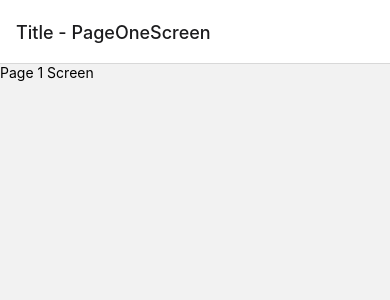
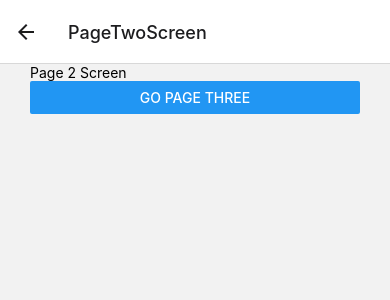
Before and after one commit to jorgearguellles/navegationApp, a React Native app: screen /PageTwoScreen in a window 390 px wide. Shown: the top 300 px of the page. Built offline with nearby package versions, Linux system fonts and the light colour scheme.

Commit message:
add/ buttons navogation between screens

```diff
--- a/src/navigation/StackNavigator.tsx
+++ b/src/navigation/StackNavigator.tsx
@@ -9,12 +9,9 @@ const Stack = createStackNavigator();
 export const StackNavigator = () => {
   return (
     <Stack.Navigator>
-      <Stack.Screen name="Title - PageOneScreen" component={PageOneScreen} />
-      <Stack.Screen name="Title - PageTwoScreen" component={PageTwoScreen} />
-      <Stack.Screen
-        name="Title - PageThreeScreen"
-        component={PageThreeScreen}
-      />
+      <Stack.Screen name="PageOneScreen" component={PageOneScreen} />
+      <Stack.Screen name="PageTwoScreen" component={PageTwoScreen} />
+      <Stack.Screen name="PageThreeScreen" component={PageThreeScreen} />
     </Stack.Navigator>
   );
 };
--- a/src/screens/PageOneScreen.tsx
+++ b/src/screens/PageOneScreen.tsx
@@ -1,10 +1,18 @@
+import {StackScreenProps} from '@react-navigation/stack';
 import React from 'react';
-import {Text, View} from 'react-native';
+import {Button, Text, View} from 'react-native';
+import {styles} from '../theme/appTheme';
 
-export const PageOneScreen = () => {
+interface Props extends StackScreenProps<any, any> {}
+
+export const PageOneScreen = ({navigation}: Props) => {
   return (
-    <View>
+    <View style={styles.globalMargin}>
       <Text>Page 1 Screen</Text>
+      <Button
+        title="Go Page Two"
+        onPress={() => navigation.navigate('PageTwoScreen')}
+      />
     </View>
   );
 };
--- a/src/screens/PageThreeScreen.tsx
+++ b/src/screens/PageThreeScreen.tsx
@@ -1,10 +1,16 @@
 import React from 'react';
-import {Text, View} from 'react-native';
+import {Button, Text, View} from 'react-native';
+import {styles} from '../theme/appTheme';
+import {StackScreenProps} from '@react-navigation/stack';
 
-export const PageThreeScreen = () => {
+interface Props extends StackScreenProps<any, any> {}
+
+export const PageThreeScreen = ({navigation}: Props) => {
   return (
-    <View>
+    <View style={styles.globalMargin}>
       <Text>Page 3 Screen</Text>
+      <Button title="Go Back" onPress={() => navigation.pop()} />
+      <Button title="Go Home" onPress={() => navigation.popToTop()} />
     </View>
   );
 };
--- a/src/screens/pageTwoScreen.tsx
+++ b/src/screens/pageTwoScreen.tsx
@@ -1,10 +1,18 @@
 import React from 'react';
-import {Text, View} from 'react-native';
+import {useNavigation} from '@react-navigation/core';
+import {Button, Text, View} from 'react-native';
+import {styles} from '../theme/appTheme';
 
 export const PageTwoScreen = () => {
+  const navigation = useNavigation();
+
   return (
-    <View>
+    <View style={styles.globalMargin}>
       <Text>Page 2 Screen</Text>
+      <Button
+        title="Go Page Three"
+        onPress={() => navigation.navigate("PageThreeScreen")}
+      />
     </View>
   );
 };
--- /dev/null
+++ b/src/theme/appTheme.tsx
@@ -0,0 +1,7 @@
+import {StyleSheet} from 'react-native';
+
+export const styles = StyleSheet.create({
+  globalMargin: {
+    marginHorizontal: 30,
+  },
+});
```
Also changed, not shown: 1 other file (tests, documents, lock files or other folders).
